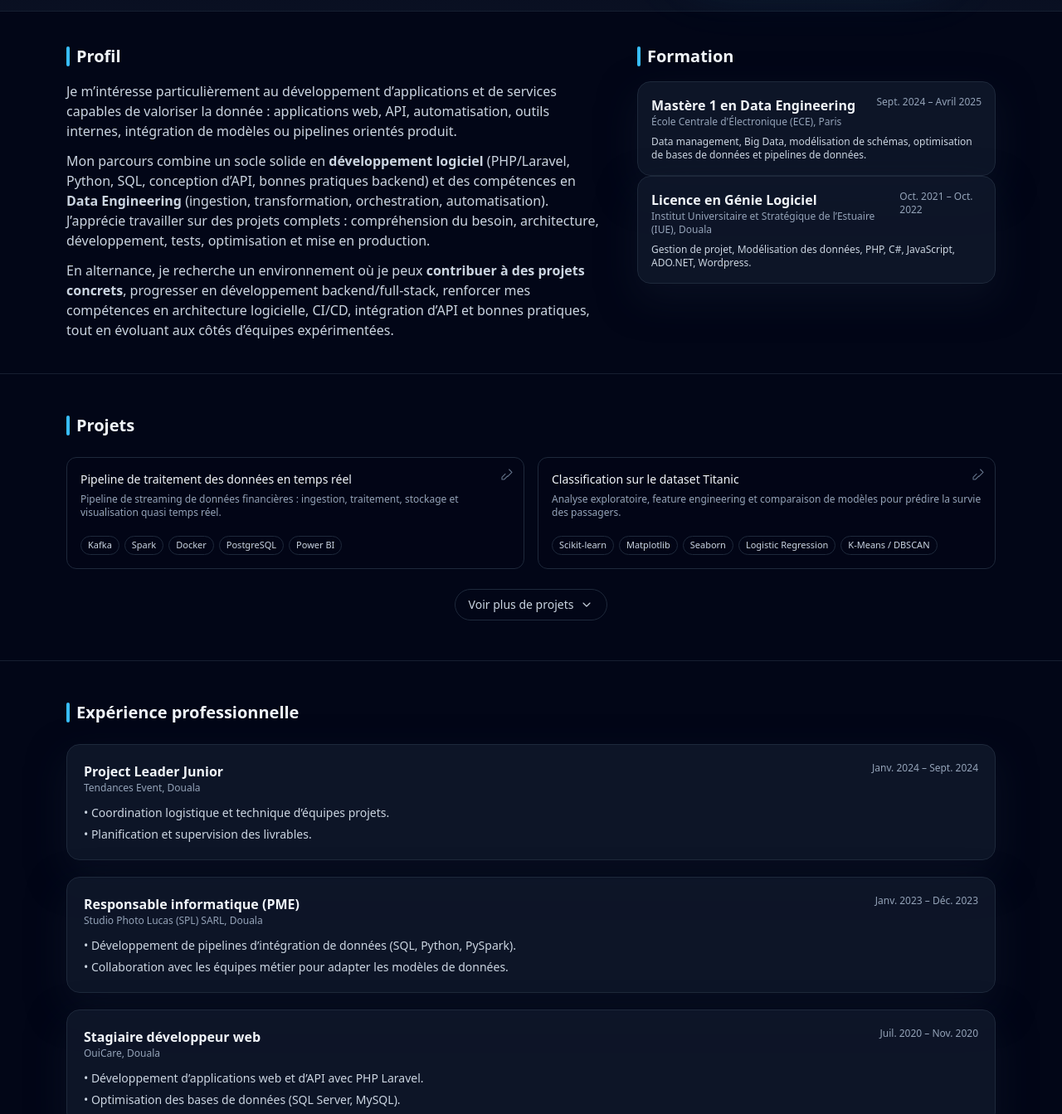
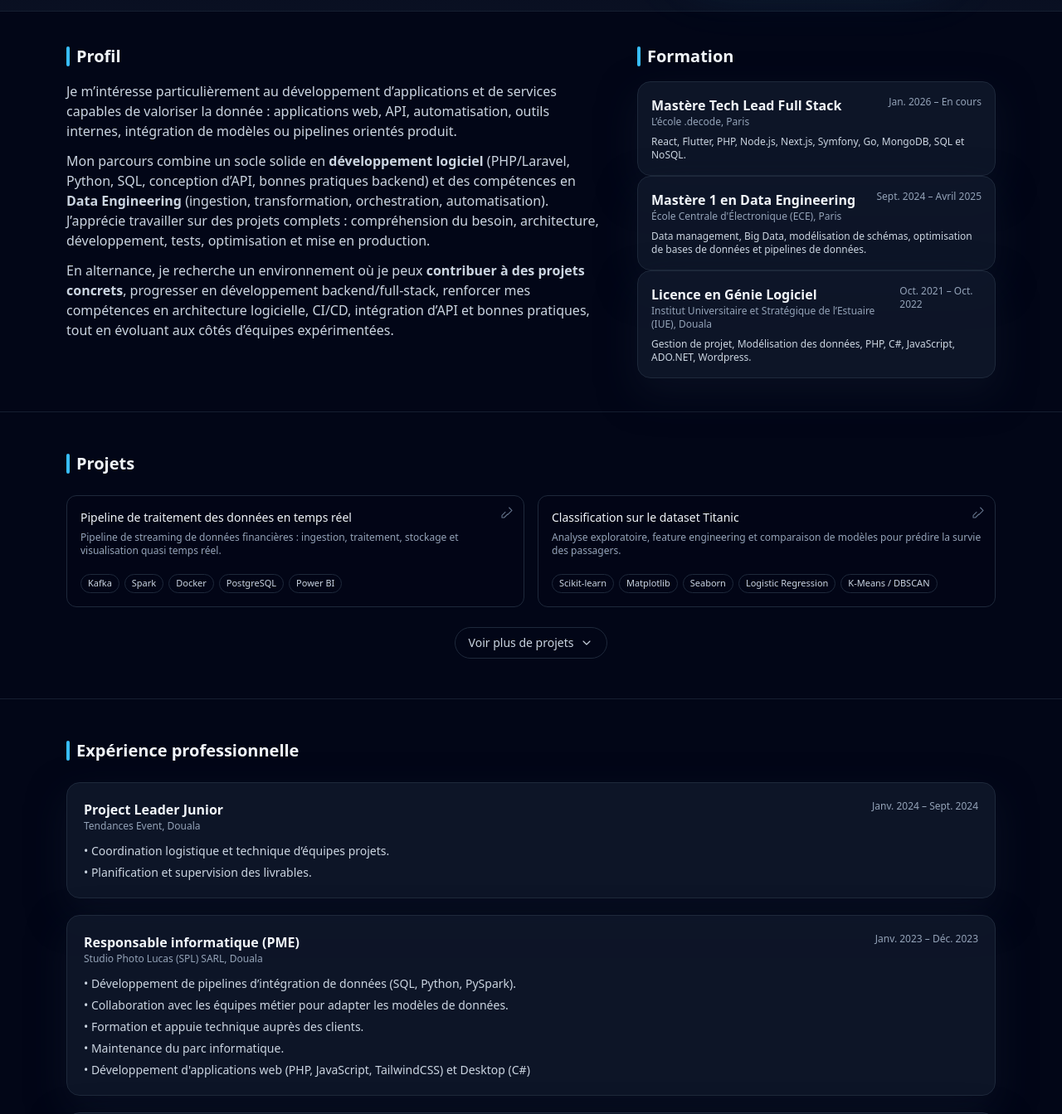
Before and after one commit to diiblo/portfolio, a plain HTML site: page index.html in a window 1280 px wide. Shown: the part 440-1783 px from the top of the page at 83% size. Drawn offline with nearby package versions, Linux system fonts and the light colour scheme.

Commit message:
update 1.2

```diff
--- a/index.html
+++ b/index.html
@@ -204,6 +204,19 @@
           <span class="h-6 w-1 rounded-full bg-primarySoft"></span>
           Formation
         </h2>
+          <div class="card rounded-2xl bg-slate-900/90 border border-slate-800 p-4 hover:-translate-y-1 hover:border-primarySoft/60 transition-transform">
+            <div class="flex items-start justify-between gap-3">
+              <div>
+                <h3 class="font-semibold">Mastère Tech Lead Full Stack</h3>
+                <p class="text-xs text-slate-400">L’école .decode, Paris</p>
+              </div>
+              <span class="text-xs text-slate-400">Jan. 2026 – En cours</span>
+            </div>
+            <p class="mt-2 text-xs text-slate-300">
+              React, Flutter, PHP, Node.js, Next.js, Symfony, Go, MongoDB, SQL et NoSQL.
+            </p>
+          </div>
+
           <div class="card rounded-2xl bg-slate-900/90 border border-slate-800 p-4 hover:-translate-y-1 hover:border-primarySoft/60 transition-transform">
             <div class="flex items-start justify-between gap-3">
               <div>
@@ -420,6 +433,9 @@
           <ul class="mt-3 text-sm text-slate-300 space-y-1.5">
             <li>• Développement de pipelines d’intégration de données (SQL, Python, PySpark).</li>
             <li>• Collaboration avec les équipes métier pour adapter les modèles de données.</li>
+            <li>• Formation et appuie technique auprès des clients.</li>
+            <li>• Maintenance du parc informatique.</li>
+            <li>• Développement d'applications web (PHP, JavaScript, TailwindCSS) et Desktop (C#)</li>
           </ul>
         </article>
 
@@ -457,7 +473,7 @@
             <span class="px-2.5 py-1 rounded-full bg-slate-800 border border-slate-700">PHP Laravel</span>
             <span class="px-2.5 py-1 rounded-full bg-slate-800 border border-slate-700">SQL</span>
             <span class="px-2.5 py-1 rounded-full bg-slate-800 border border-slate-700">Rust</span>
-            <span class="px-2.5 py-1 rounded-full bg-slate-800 border border-slate-700">JavaScript (bases)</span>
+            <span class="px-2.5 py-1 rounded-full bg-slate-800 border border-slate-700">JavaScript (React)</span>
           </div>
         </div>
 
@@ -485,9 +501,7 @@
         <div class="card rounded-2xl bg-slate-900/90 border border-slate-800 p-4 hover:-translate-y-1 hover:border-primarySoft/60 transition-transform">
           <h3 class="font-semibold mb-3">Bureautique & Design</h3>
           <div class="flex flex-wrap gap-2">
-            <span class="px-2.5 py-1 rounded-full bg-slate-800 border border-slate-700">Microsoft Word</span>
-            <span class="px-2.5 py-1 rounded-full bg-slate-800 border border-slate-700">Microsoft PowerPoint</span>
-            <span class="px-2.5 py-1 rounded-full bg-slate-800 border border-slate-700">Microsoft Excel</span>
+            <span class="px-2.5 py-1 rounded-full bg-slate-800 border border-slate-700">Microsoft 365</span>
             <span class="px-2.5 py-1 rounded-full bg-slate-800 border border-slate-700">Canva</span>
           </div>
         </div>
```
